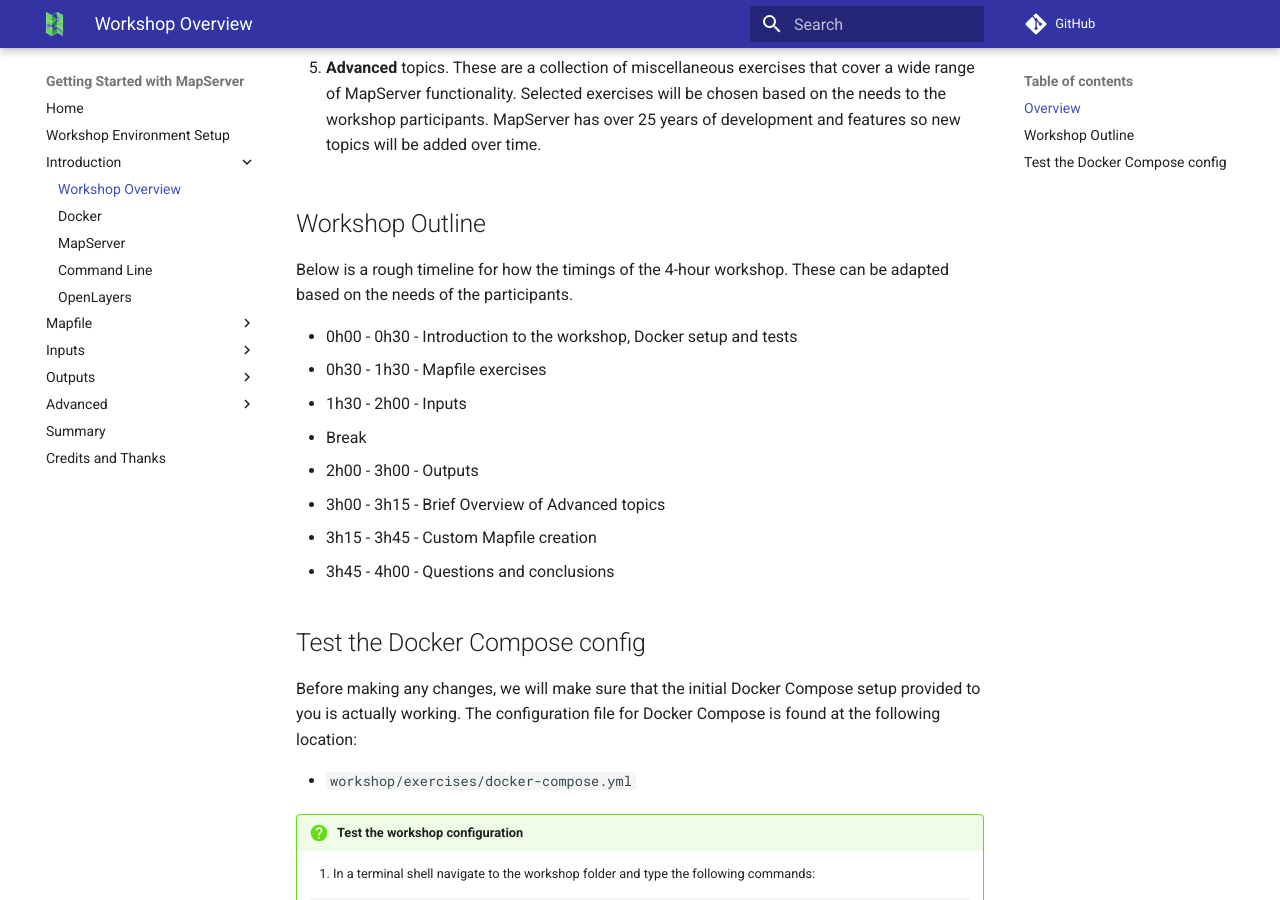
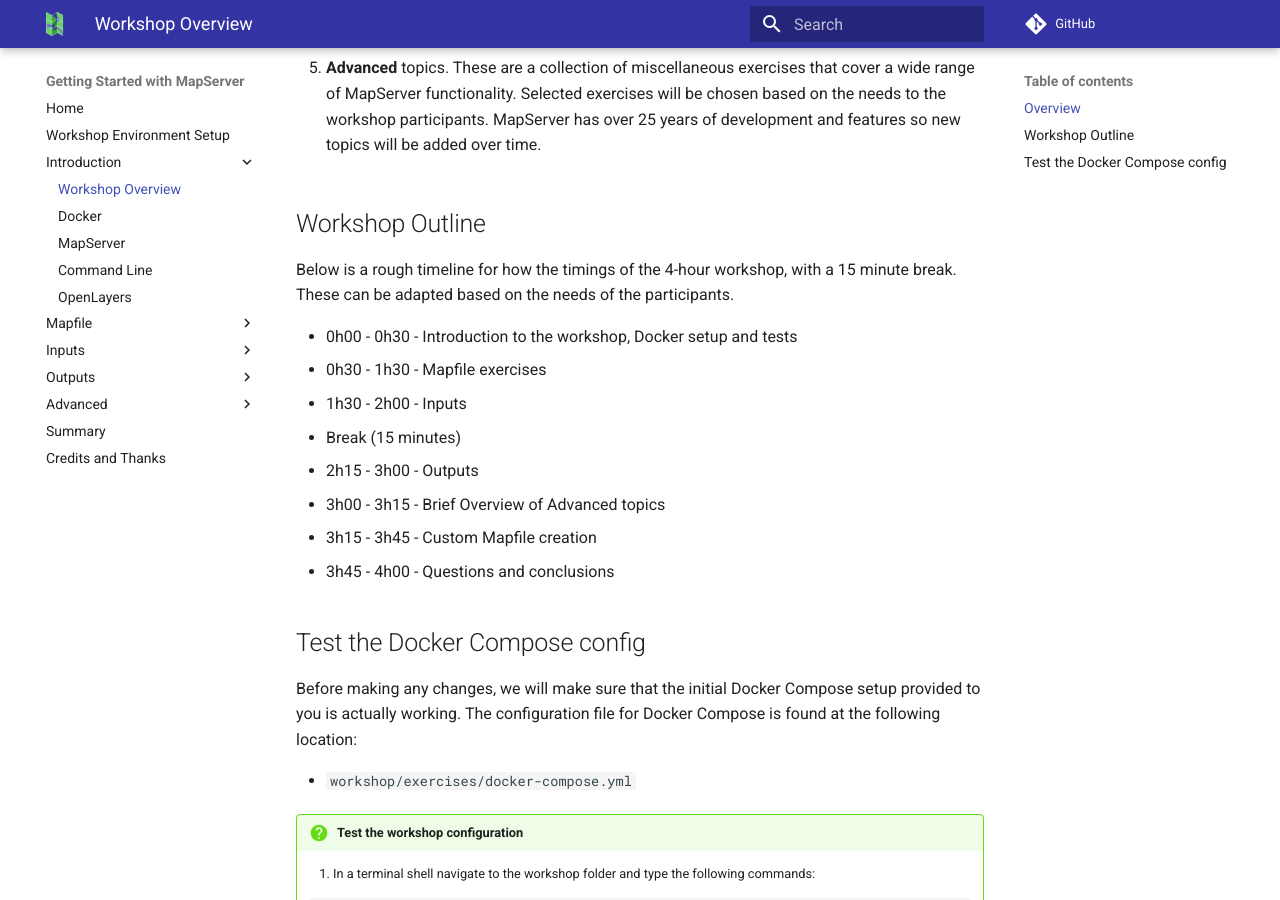
Before and after one commit to geographika/getting-started-with-mapserver, an MkDocs documentation site: the page built from workshop/content/docs/introduction/introduction.md, in a window 1280 px wide and 900 px high, scrolled down 564 px. Built offline with MkDocs 1.6.1 and Material for MkDocs 9.7.7, drawn with Linux system fonts in a browser that asks for light colours; comment, search, counter and statistics services are not loaded.

Commit message:
Update schedule

```diff
--- a/workshop/content/docs/introduction/introduction.md
+++ b/workshop/content/docs/introduction/introduction.md
@@ -28,14 +28,14 @@
 
 ## Workshop Outline
 
-Below is a rough timeline for how the timings of the 4-hour workshop.
+Below is a rough timeline for how the timings of the 4-hour workshop, with a 15 minute break.
 These can be adapted based on the needs of the participants.
 
 - 0h00 - 0h30 - Introduction to the workshop, Docker setup and tests
 - 0h30 - 1h30 - Mapfile exercises
 - 1h30 - 2h00 - Inputs
-- Break
-- 2h00 - 3h00 - Outputs
+- Break (15 minutes)
+- 2h15 - 3h00 - Outputs
 - 3h00 - 3h15 - Brief Overview of Advanced topics
 - 3h15 - 3h45 - Custom Mapfile creation
 - 3h45 - 4h00 - Questions and conclusions
```
